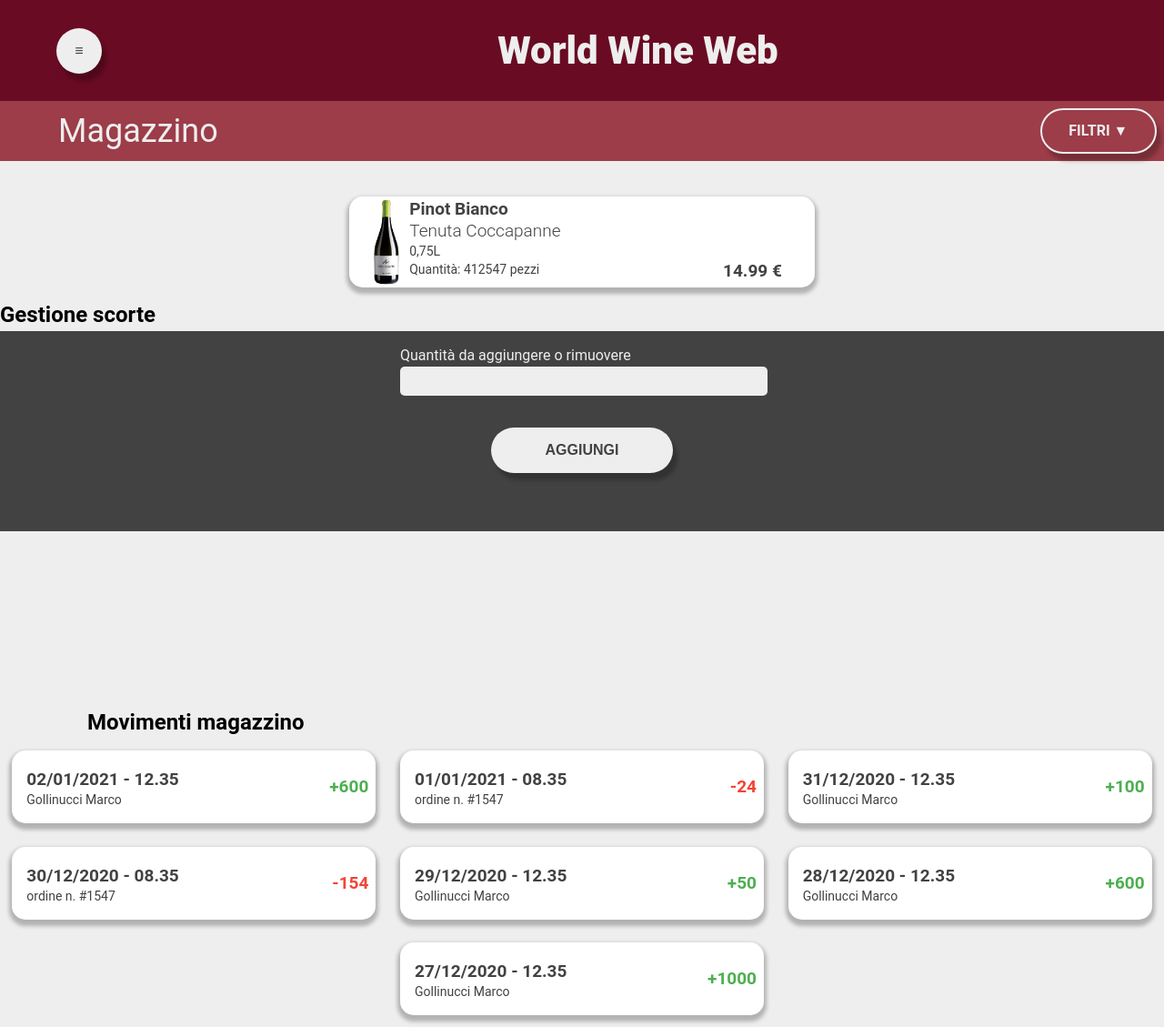
After one commit to MattiaGiacchini/WorldWineWeb, a PHP site: page /html/warehouseManagement.html in a window 1280 px wide. The commit adds this page. Shown: the whole page at 91% size. Run offline with PHP 8.4, Linux system fonts and the light colour scheme.

Commit message:
HTML + CSS - Warehouse Load Management page

```diff
--- a/sitoWeb/css/basicStyle.css
+++ b/sitoWeb/css/basicStyle.css
@@ -168,10 +168,15 @@ body nav {
     width: 100%;
 }
 
+a {
+    text-decoration: none;
+}
+
 body > nav > section {
     text-align: right;
     margin-right: 5%;
     top: 10px;
+    text-decoration: none;
 }
 
 body > nav ul {
@@ -195,10 +200,13 @@ body nav ul li a, body nav h2, body nav p, body nav img {
 }
 
 body nav img {
+    width: 100px;
+    height: 100px;
+    object-fit: cover;
+    border-radius: 50%;
+    vertical-align: middle;
+    margin: auto 2% auto 1%;
     float: right;
-    border-radius: 50%;
-    width: 50px;
-    height: 50px;
 }
 
 div.utilityBar{
@@ -219,14 +227,11 @@ div.utilityBar ul {
     padding-left: 5%;
 }
 
-div.titleBar h2, div.titleBar h3 {
+div.titleBar h2 {
     text-align: left;
     padding-left: 5%;
     width: 100%;
-}
-
-div.titleBar h3 {
-    display: none;
+    margin: auto 0;
 }
 
 div.titleBar #filterDropdown {
--- a/sitoWeb/css/tileStyle.css
+++ b/sitoWeb/css/tileStyle.css
@@ -14,7 +14,7 @@ a.tileLink {
 
 .tile {
     min-height: 100px;
-    width: 40vh;
+    width: 94vw;
     margin: 2% auto;
     background-color: var(--background-white);
     box-shadow: var(--tile-shadow);
@@ -78,7 +78,7 @@ a.tileLink {
 
 .tileImg {
     border-radius: 15px 0px 0px 15px;
-    max-height: 100%;
+    max-height: 100px;;
     max-width: 20%;
     object-fit: cover;
 }
--- /dev/null
+++ b/sitoWeb/css/warehouse.css
@@ -0,0 +1,41 @@
+section.warehouseMovements > h3 {
+    margin-left: 5%;
+    display: block;
+    width: 90%;
+}
+
+section.warehouseMovements {
+    margin-top: 15%;
+    display: flex;
+    justify-content: center;
+    flex-wrap: wrap;
+    width: 100%;
+}
+
+article.tile {
+    display: flex;
+    margin: 1% auto;
+}
+
+article.tile:not(.magazzino) {
+    margin-top: 5%;
+}
+
+#loadDateTime {
+    display: none;
+}
+
+@media screen and (min-width: 480px) {
+
+    article.tile:not(.magazzino) {
+        width: 50%;
+        margin: 3% auto 1% auto;
+    }
+}
+
+@media screen and (min-width: 1080px) {
+
+    article.tile:not(.magazzino) {
+        width: 40%;
+    }
+}
--- a/sitoWeb/html/cart.html
+++ b/sitoWeb/html/cart.html
@@ -26,7 +26,7 @@
                 <a href="#">
                     <h2>Dani/Login</h2>
                     <p>ruolo</p>
-                    <img src="../img/user.png" alt="nome cognome dell'utente" />
+                    <img src="../upload/users/user.jpg" alt="nome cognome dell'utente" />
                 </a>
             </section>
             <ul>
@@ -47,7 +47,7 @@
             <div class="utilityBar">
                 <div class="titleBar">
                     <h2>Carrello</h2>
-                    <h3>Nome prodotto</h3>
+
                 </div>
             </div>
 
--- a/sitoWeb/html/checkout.html
+++ b/sitoWeb/html/checkout.html
@@ -26,7 +26,7 @@
                 <a href="#">
                     <h2>Dani/Login</h2>
                     <p>ruolo</p>
-                    <img src="../img/user.png" alt="nome cognome dell'utente" />
+                    <img src="../upload/users/user.jpg" alt="nome cognome dell'utente" />
                 </a>
             </section>
             <ul>
@@ -47,7 +47,7 @@
             <div class="utilityBar">
                 <div class="titleBar">
                     <h2>Riepilogo ordine</h2>
-                    <h3>Nome prodotto</h3>
+
                 </div>
             </div>
 
--- a/sitoWeb/html/collaborators.html
+++ b/sitoWeb/html/collaborators.html
@@ -45,7 +45,7 @@
         <div class="utilityBar">
             <div class="titleBar">
                 <h2>Collaboratori</h2>
-                <h3>Nome prodotto</h3>
+
                 <button type="button" name="filters" id="filterDropdown">Filtri &#9660;</button>
             </div>
             <form class="filter" action="index.html" method="post">
--- a/sitoWeb/html/login.html
+++ b/sitoWeb/html/login.html
@@ -20,7 +20,7 @@
             <a href="#">
                 <h2>Dani/Login</h2>
                 <p>ruolo</p>
-                <img src="../img/user.png" alt="nome cognome dell'utente" />
+                <img src="../upload/users/user.jpg" alt="nome cognome dell'utente" />
             </a>
         </section>
         <ul>
--- a/sitoWeb/html/notification.html
+++ b/sitoWeb/html/notification.html
@@ -21,7 +21,7 @@
             <a href="#">
                 <h2>Dani/Login</h2>
                 <p>ruolo</p>
-                <img src="../img/user.png" alt="nome cognome dell'utente" />
+                <img src="../upload/users/user.jpg" alt="nome cognome dell'utente" />
             </a>
         </section>
         <ul>
@@ -43,7 +43,7 @@
         <div class="utilityBar">
             <div class="titleBar">
                 <h2>Notifiche</h2>
-                <h3>Nome prodotto</h3>
+
                 <button type="button" name="filters" id="filterDropdown">Filtri &#9660;</button>
             </div>
             <form class="filter" action="index.html" method="post">
--- a/sitoWeb/html/register.html
+++ b/sitoWeb/html/register.html
@@ -20,7 +20,7 @@
             <a href="#">
                 <h2>Dani/Login</h2>
                 <p>ruolo</p>
-                <img src="../img/user.png" alt="nome cognome dell'utente" />
+                <img src="../upload/users/user.jpg" alt="nome cognome dell'utente" />
             </a>
         </section>
         <ul>
--- /dev/null
+++ b/sitoWeb/html/warehouseManagement.html
@@ -0,0 +1,200 @@
+<!DOCTYPE html>
+<html lang="it" dir="ltr">
+  <head>
+    <meta name="viewport" content="width=device-width, initial-scale=1.0" />
+    <meta charset="utf-8">
+    <link rel="stylesheet" type="text/css" href="../css/basicStyle.css">
+    <link rel="stylesheet" type="text/css" href="../css/productCard.css">
+    <link rel="stylesheet" type="text/css" href="../css/tileStyle.css">
+    <link rel="stylesheet" type="text/css" href="../css/formStyle.css">
+    <link rel="stylesheet" type="text/css" href="../css/warehouse.css">
+    <script type="text/javascript" src="../js/jquery-1.11.3.min.js"> </script>
+    <script type="text/javascript" src="../js/utils.js"></script>
+    <script type="text/javascript" src="../js/wineCard.js"></script>
+    <script type="text/javascript" src="../js/warehouse.js"></script>
+
+
+    <title>World Wine Web - pagina corrente</title>
+  </head>
+  <body>
+    <header>
+        <button type="button" name="menu">≡</button>
+        <h1>World Wine Web</h1>
+    </header>
+    <nav>
+        <section>
+            <a href="#">
+                <h2>Dani/Login</h2>
+                <p>ruolo</p>
+                <img src="../upload/users/user.jpg" alt="nome cognome dell'utente" />
+            </a>
+        </section>
+        <ul>
+            <li><a href="index.html">Home</a></li>
+            <li><a href="#">Gestione Ordini</a></li>
+            <li><a href="warehouse.html">Magazzino</a></li>
+            <li><a href="#">Listino</a></li>
+            <li><a href="collaborators.html">Collaboratori</a></li>
+            <li><a href="cart.html">Carrello</a></li>
+            <li><a href="#">Ordini</a></li>
+            <li><a href="#">Vini speciali</a></li>
+            <li><a href="#">Area Personale</a></li>
+            <li><a href="login.html">Login</a></li>
+            <li><a href="#">Logout</a></li>
+        </ul>
+    </nav>
+
+    <main>
+        <div class="utilityBar">
+            <div class="titleBar">
+                <h2>Magazzino</h2>
+                <button type="button" name="filters" id="filterDropdown">Filtri &#9660;</button>
+            </div>
+            <form class="filter" action="index.html" method="post">
+                <section>
+                    <h4>Ordine cronologico</h4>
+                    <ul>
+                        <li>
+                            <input type="radio" name="ordine" value="crescente" id="crescente"/>
+                            <label for="crescente"> Crescente </label>
+                        </li>
+                        <li>
+                            <input type="radio" name="ordine" value="decrescente" id="decrescente" checked/>
+                            <label for="decrescente"> Decrescente </label>
+                        </li>
+                </section>
+                <section>
+                    <h4>Stato prodotto</h4>
+                    <ul>
+                        <li>
+                            <input type="checkbox" name="stato" value="active" id="active" checked/>
+                            <label for="active"> Attivi </label>
+                        </li>
+                        <li>
+                            <input type="checkbox" name="stato" value="deactivated" id="deactivated" />
+                            <label for="deactivated"> Disattivati </label>
+                        </li>
+                    </ul>
+                </section>
+
+                <input type="submit" name="applyFilters" id="applyFilters" value="Applica filtri">
+            </form>
+        </div>
+
+
+        <article class="tile ">
+            <img class="tileImg" src="../upload/idVino/pinotBianco.png" alt="vino">
+            <div class="tileContent">
+                <div class="tileBody">
+                    <h3>Pinot Bianco</h3>
+                    <h4>Tenuta Coccapanne</h4>
+                    <p>0,75L</p>
+                </div>
+                <div class="tileFooter">
+                    <p>Quantità: 412547 pezzi</p>
+                    <p class="tileImportantInfo">14.99 €</p>
+                </div>
+            </div>
+        </article>
+
+        <section class="stockManagement">
+            <h3>Gestione scorte</h3>
+            <form class="warehouseStock" action="#" method="get">
+                <ul>
+                    <li>
+                        <label for="amount">Quantità da aggiungere o rimuovere</label>
+                        <input type="number" id="amount" name="amount" required step="1" />
+                    </li>
+                    <li id="loadDateTime">
+                        <label for="currentdate">Data e ora</label>
+                        <input type="datetime-local" id="currentdate" name="currentdate" />
+                    </li>
+                    <li>
+                        <input type="submit" name="submit" value="Aggiungi">
+                    </li>
+                </ul>
+            </form>
+        </section>
+
+        <section class="warehouseMovements">
+            <h3>Movimenti magazzino</h3>
+
+            <article class="tile magazzino">
+                <div class="tileContent">
+                    <div class="tileBody">
+                        <p>02/01/2021 - 12.35</p>
+                        <p>Gollinucci Marco</p>
+                    </div>
+                </div>
+                <p>+600</p>
+            </article>
+
+            <article class="tile magazzino">
+                <div class="tileContent">
+                    <div class="tileBody">
+                        <p>01/01/2021 - 08.35</p>
+                        <p>ordine n. #1547</p>
+                    </div>
+                </div>
+                <p>-24</p>
+            </article>
+
+            <article class="tile magazzino">
+                <div class="tileContent">
+                    <div class="tileBody">
+                        <p>31/12/2020 - 12.35</p>
+                        <p>Gollinucci Marco</p>
+                    </div>
+                </div>
+                <p>+100</p>
+            </article>
+
+            <article class="tile magazzino">
+                <div class="tileContent">
+                    <div class="tileBody">
+                        <p>30/12/2020 - 08.35</p>
+                        <p>ordine n. #1547</p>
+                    </div>
+                </div>
+                <p>-154</p>
+            </article>
+
+            <article class="tile magazzino">
+                <div class="tileContent">
+                    <div class="tileBody">
+                        <p>29/12/2020 - 12.35</p>
+                        <p>Gollinucci Marco</p>
+                    </div>
+                </div>
+                <p>+50</p>
+            </article>
+
+
+            <article class="tile magazzino">
+                <div class="tileContent">
+                    <div class="tileBody">
+                        <p>28/12/2020 - 12.35</p>
+                        <p>Gollinucci Marco</p>
+                    </div>
+                </div>
+                <p>+600</p>
+            </article>
+
+            <article class="tile magazzino">
+                <div class="tileContent">
+                    <div class="tileBody">
+                        <p>27/12/2020 - 12.35</p>
+                        <p>Gollinucci Marco</p>
+                    </div>
+                </div>
+                <p>+1000</p>
+            </article>
+
+        </section>
+
+
+    </main>
+
+    <footer></footer>
+  </body>
+</html>
--- a/sitoWeb/js/cart.js
+++ b/sitoWeb/js/cart.js
@@ -20,7 +20,6 @@ $(document).ready(function() {
             cartValue = cartValue + (quantity * parseFloat(price));
         });
 
-        console.log(cartValue);
         updateCart();
 
         return;
```
Also changed, not shown: sitoWeb/html/index.html (+2 -59 lines), sitoWeb/html/warehouse.html (+157 -0 lines), sitoWeb/js/warehouse.js (added, +19 -0 lines), sitoWeb/upload/idVino/pinotBianco.png (added), sitoWeb/upload/idVino/pinotGrigio.jpg (added), sitoWeb/upload/idVino/pinotNero.jpg (added), sitoWeb/upload/idVino/sangiovese.jpg (added).
